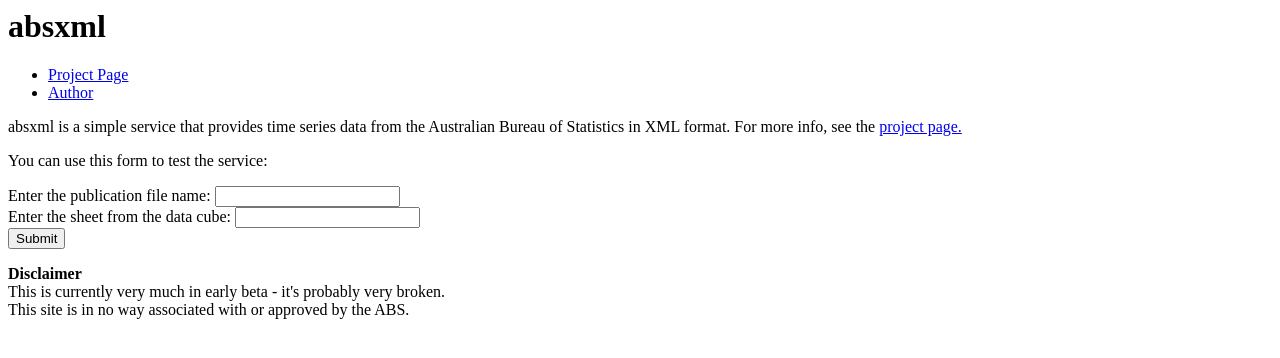
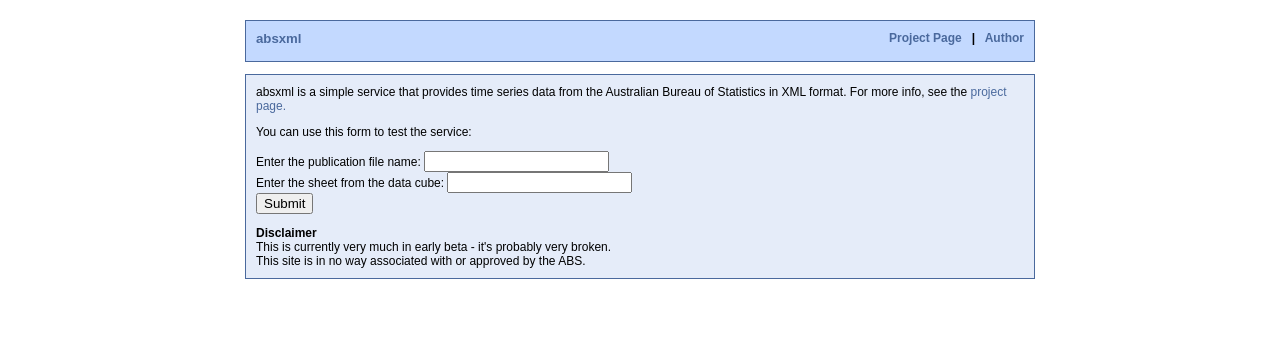
Before and after one commit to craig-a/absxml, a plain HTML site: page absxml/war/index.html in a window 1280 px wide. Drawn offline with Linux system fonts and the light colour scheme.

Commit message:
Styled the index page with the added CSS

```diff
--- a/absxml/war/index.html
+++ b/absxml/war/index.html
@@ -9,27 +9,24 @@
 <html>
   <head>
     <meta http-equiv="content-type" content="text/html; charset=UTF-8">
+    <link rel="stylesheet" type="text/css" href="style.css" />
     <title>absxml - Stats data in a usable format</title>
   </head>
 
   <body>
   	<div id="header">
 	  	<div id="title">
-	    	<h1>absxml</h1>
+	    	<a href="/">absxml</a>
 	    </div>
 	    <div id="nav">
-	    	<ul>
-	    		<li><a href="http://code.google.com/p/absxml/">Project Page</a></li>
-	    		<li><a href="http://www.benrhughes.com">Author</a></li>
-	    	</ul>
+    		<a href="http://code.google.com/p/absxml/">Project Page</a> &nbsp; | &nbsp;
+    		<a href="http://www.benrhughes.com">Author</a>
 	    </div>
     </div>
     <div id="content">
-		<p>absxml is a simple service that provides time series data from the Australian
+		absxml is a simple service that provides time series data from the Australian
 		Bureau of Statistics in XML format. For more info, see the <a href="http://code.google.com/p/absxml">
 		project page.</a>
-		</p>
-	</div>
 		<div id="form">
 			<p>
 				You can use this form to test the service:
@@ -49,5 +46,6 @@
 			<br/>
 			This site is in no way associated with or approved by the ABS.
 		</div>
+	</div>
   </body>
 </html>
--- /dev/null
+++ b/absxml/war/style.css
@@ -0,0 +1,137 @@
+/* Colours
+$bg = '#4b4b4b';
+$fg = '#000000';
+$a = '#c2002a';
+$border = '#eee';
+$header = $bg;
+$headerBorder = $bg;
+$headerA = $border;//$a;
+$content = '#d7d8d9';
+$postHeader = '#a7a9ac';
+$postHeaderText = $fg;
+$postBorder = '#eee';
+$footerA = $headerA;
+$menu = $header;
+$album = $header;
+*/
+body, html {
+	font-family:arial,helvetica,sans-serif;
+	font-size:12px;
+	color: #000000;
+	background-color:#ffffff;
+}
+
+a {
+	color:#4a699d;
+	text-decoration:none;
+	border:0px;
+}
+a:hover { color:#4a699d;}
+a:visited { color:#4a699d;}
+
+h1{
+	font-size:22px;
+	color:#4b4b4b;
+}
+
+h2{
+	font-size:18px;
+	color:#4b4b4b;
+}
+
+#header {
+	text-align: left;
+	border:1px solid #4a699d;
+	height:20px;
+	padding:10px;
+	background-color:#c3d9ff;
+	margin-top: 20px;
+	width:768px;
+	margin-left: auto;
+	margin-right: auto;
+}
+
+
+#title {
+	font-weight: bold;
+	float: left;
+	font-size:1.1em;
+}
+
+#nav {
+	font-weight:bold;
+	text-align: right;
+	float: right;
+}
+
+#title>a, #nav>a {color:#4a699d; text-decoration:none;}
+#title>a, #nav>a:hover {color:#4a699d; }
+#title>a, #nav>a:visited {color:#4a699d;}
+
+#content {
+	margin-left:auto;
+	margin-right:auto;
+	margin-top:12px;
+	margin-bottom:10px;
+	width:768px;
+	padding: 10px;
+	border:1px solid #4a699d;
+	background-color:#e5ecf9;
+}
+
+/*
+.post{
+	width: auto;
+	border:1px solid ' . $postBorder . ';
+	margin-right:auto;
+	padding: 5px ;
+	margin-top: 5px;
+}
+
+.postHeader{
+	background-color:#a7a9ac;
+	color: ' . $postHeaderText . ';
+	margin-right:auto;
+	padding-left: 10px;
+	padding-top: 5px;
+	padding-bottom: 5px;
+	padding-right: 10px;
+	}
+.postTitle{
+	font-weight: bold;
+	float:left;
+
+}
+
+.postDate{
+	font-style:italic;
+	text-align: right;
+}
+*/
+
+#content>p {padding-left: 10px;}
+
+#footer {
+	margin-left:auto;
+	margin-right:auto;
+	margin-top:12px;
+	margin-bottom:10px;
+	width:768px;
+	right: 5px;
+	bottom: 5px;
+	font-weight:bold;
+}
+
+#footer>#links{
+	float:left;
+}
+
+#footer>#validation{
+	float:right;
+	text-align:right;
+	font-weight:normal;
+}
+
+#footer>#validation>a, #footer>#links >a {	color:#eee;	text-decoration:none;}
+#footer>#validation>a, #footer>#links>a:hover { color:#eee;}
+#footer>#validation>a, #footer>#links>a:visited { color:#eee;}
```
Lines whose indentation alone changed are shown as unchanged.
